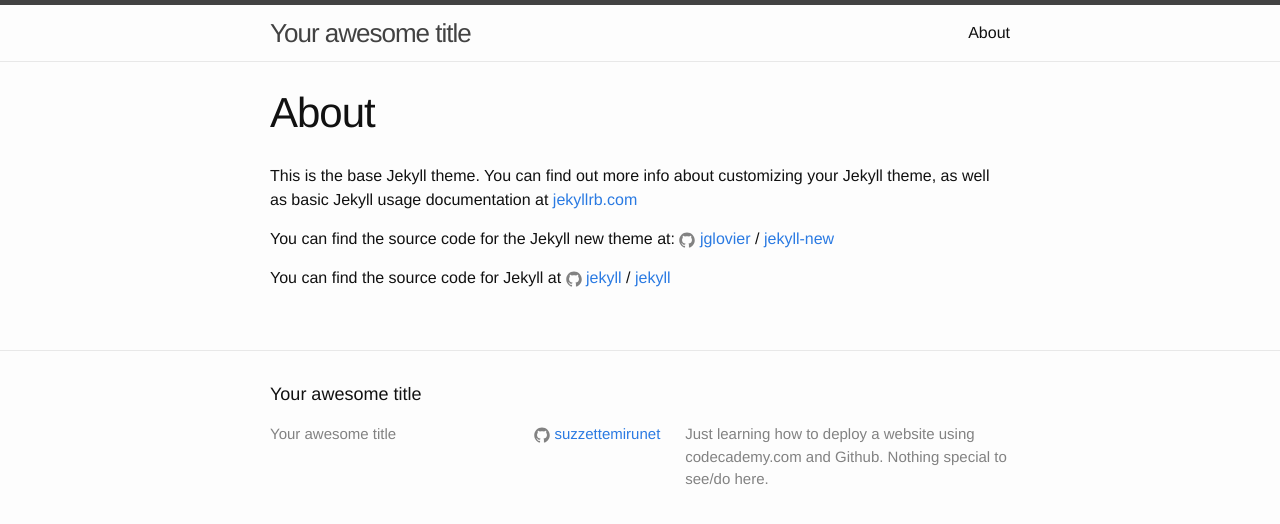
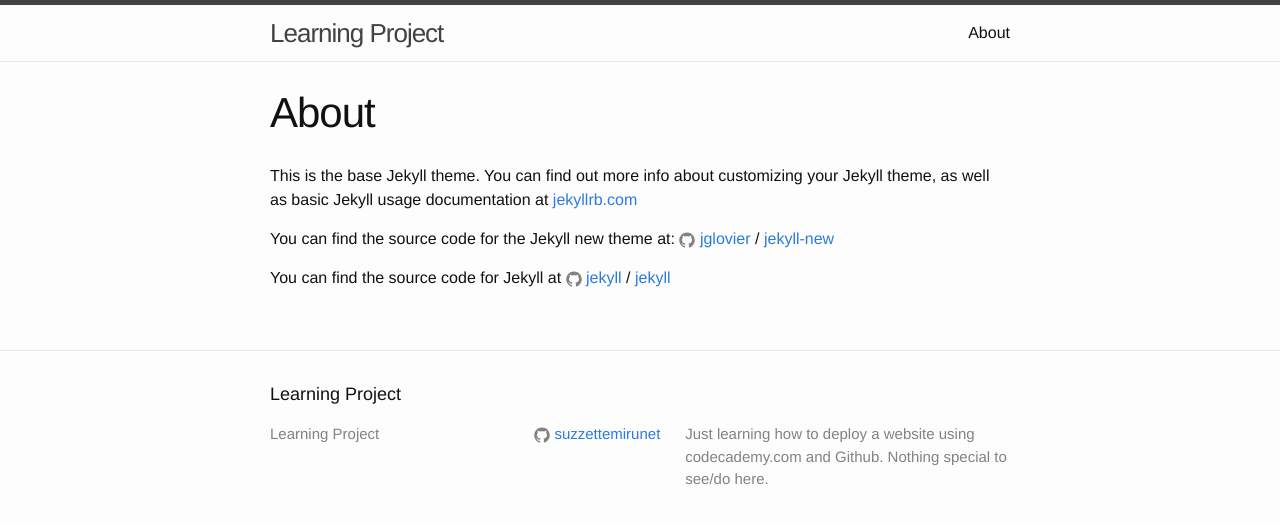
Before and after one commit to suzzettemirunet/suzzettemirunet.github.io, a Jekyll site: the page built from about.md, in a window 1280 px wide. Shown: the top 524 px of the page. Built offline with Jekyll 4.4.1, drawn with Linux system fonts in a browser that asks for light colours.

Commit message:
Update _config.yml

```diff
--- a/_config.yml
+++ b/_config.yml
@@ -1,5 +1,5 @@
 # Site settings
-title: Your awesome title
+title: Learning Project
 description: > # this means to ignore newlines until "baseurl:"
   Just learning how to deploy a website using codecademy.com and Github. Nothing special to see/do here.
 baseurl: "" # the subpath of your site, e.g. /blog
```
